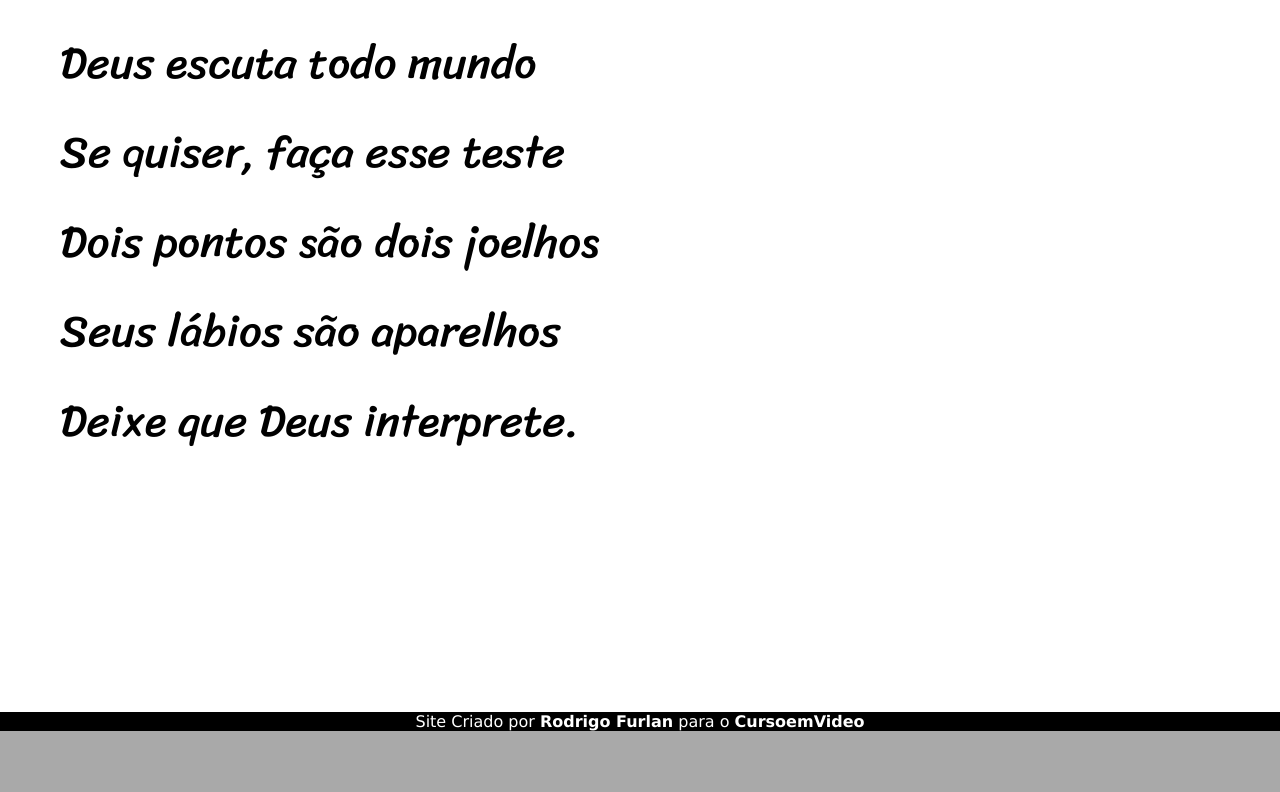
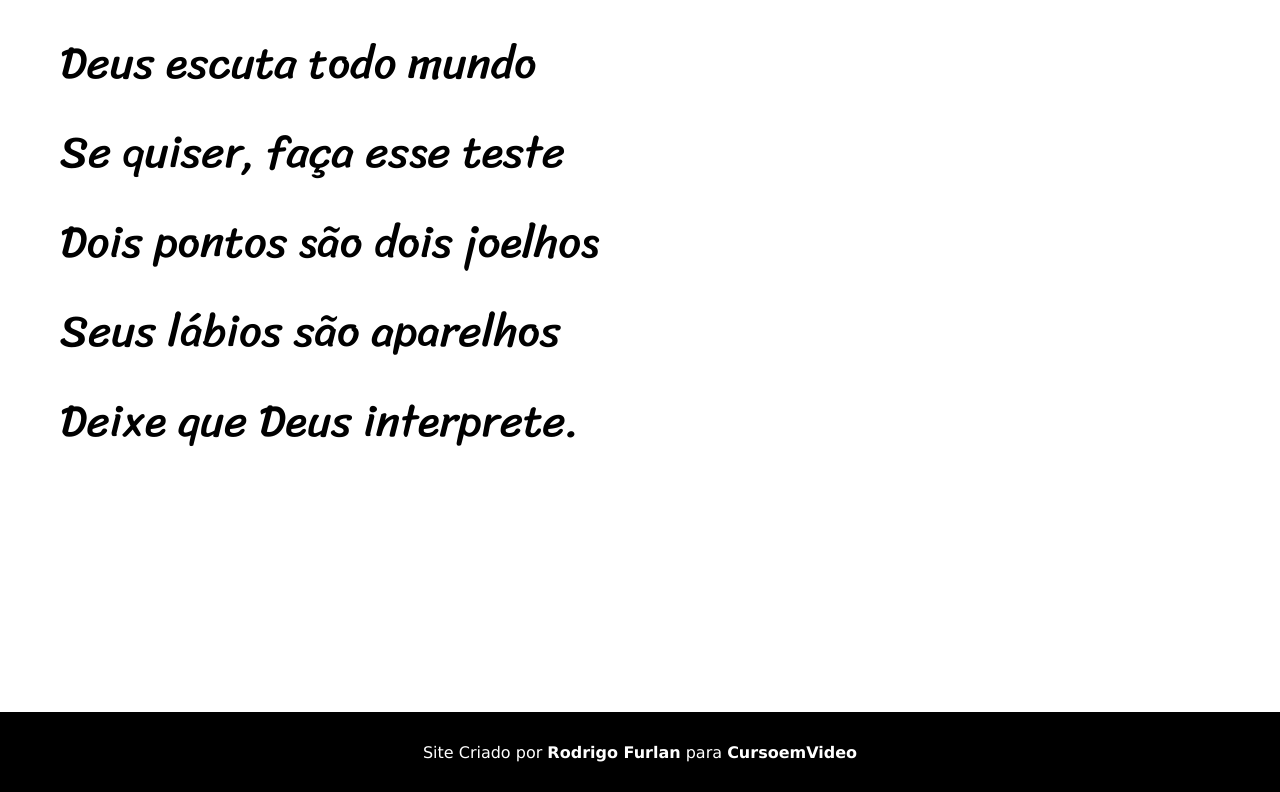
Before and after one commit to furlan-ro/projeto-cordel, a plain HTML site: page index.html in a window 1280 px wide. Shown: the part 5408-6200 px from the top of the page. Before the commit the page ends 6139 px from the top, so only its background shows below. Drawn offline with Linux system fonts and the light colour scheme.

Commit message:
atualização

```diff
--- a/index.html
+++ b/index.html
@@ -93,7 +93,7 @@
     </main>
 
     <footer>
-        <p>Site Criado por <a href="#">Rodrigo Furlan</a> para o <a href="#">CursoemVideo</a></p>
+        <p>Site Criado por&nbsp;<a href="#">Rodrigo Furlan</a>&nbsp;para&nbsp;<a href="#">CursoemVideo</a></p>
     </footer>
 </body>
 </html>
--- a/style.css
+++ b/style.css
@@ -105,6 +105,15 @@ footer {
     background-color: black;
     text-align: center;
     color: white;
+    height: 10vh;
+}
+
+footer p {
+    display: flex;
+    align-items: center;
+    justify-content: center;
+    height: 100%;
+    margin: 0;
 }
 
 footer a {
```
